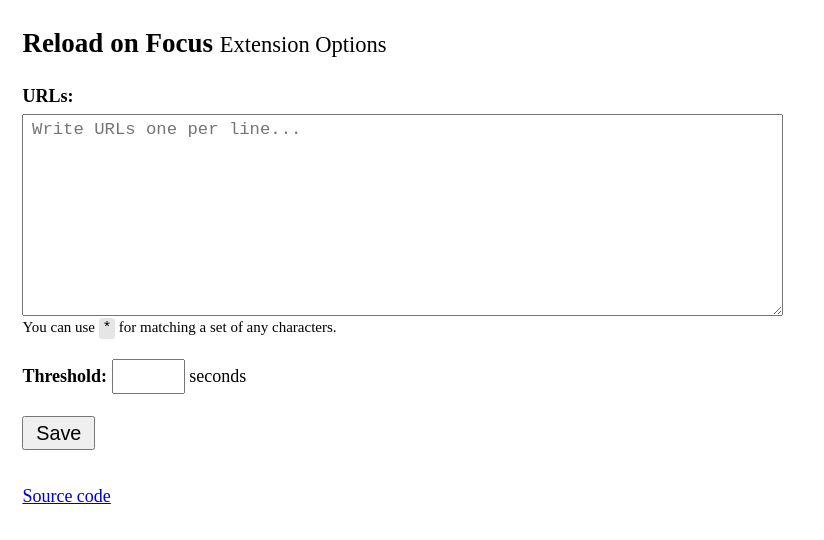
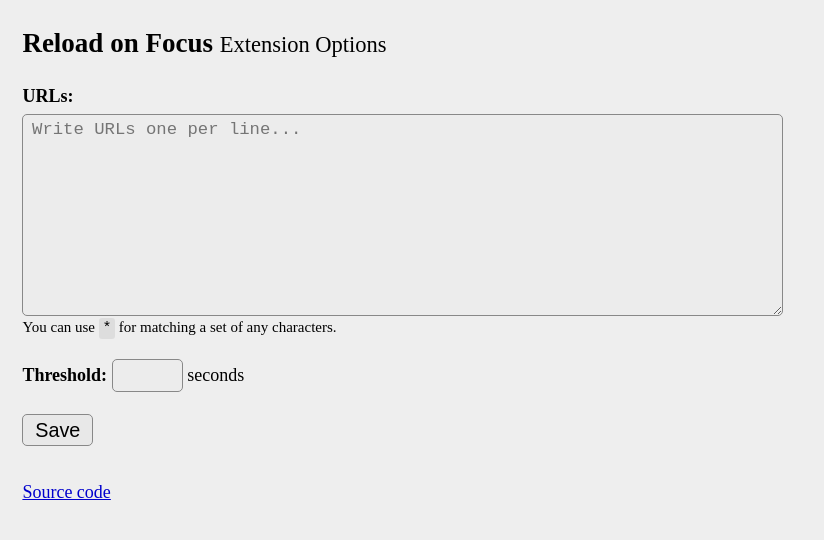
Before and after one commit to AlexWayfer/reload-on-focus, a browser extension: page pages/options.html in a window 1280 px wide. Shown: the whole page, without its empty margins (0-824 px from the left). Drawn offline with Linux system fonts and the light colour scheme.

Commit message:
Add dark theme for options page based on system settings

```diff
--- a/styles/options.css
+++ b/styles/options.css
@@ -1,6 +1,12 @@
 body {
+	color-scheme: light dark;
+
+	/* color-scheme: only dark; */
+
 	padding: 0.8em;
 	font-size: 18px;
+	background-color: light-dark(#eee, #222);
+	color: light-dark(black, white);
 
 	& > h1,
 	& > h2,
@@ -12,24 +18,39 @@ body {
 
 	& textarea,
 	& input[type="text"],
+	& input[type="number"],
+	& button {
+		border: 1px solid light-dark(#888, #777);
+		border-radius: 5px;
+	}
+
+	& textarea,
+	& input[type="text"],
 	& input[type="number"] {
 		font-size: 0.96em;
 		padding: 0.3em 0.5em;
+		background-color: light-dark(#ececec, #333);
 	}
 
 	& button {
 		font-size: 1.1em;
 		padding: 0.2em 0.6em;
+		background-color: light-dark(#e8e8e8, #3c3c3c);
+		color: inherit;
+
+		&:active {
+			background-color: light-dark(#ddd, #464646);
+		}
 	}
 
 	& code {
-		background: #e5e5e5;
+		background: light-dark(#ddd, #555);
 		padding: 0.12em 0.24em;
 		border-radius: 0.2em;
 	}
 
 	& a {
-		color: mediumblue;
+		color: light-dark(mediumblue, cornflowerblue);
 	}
 
 	& > h2 {
```
